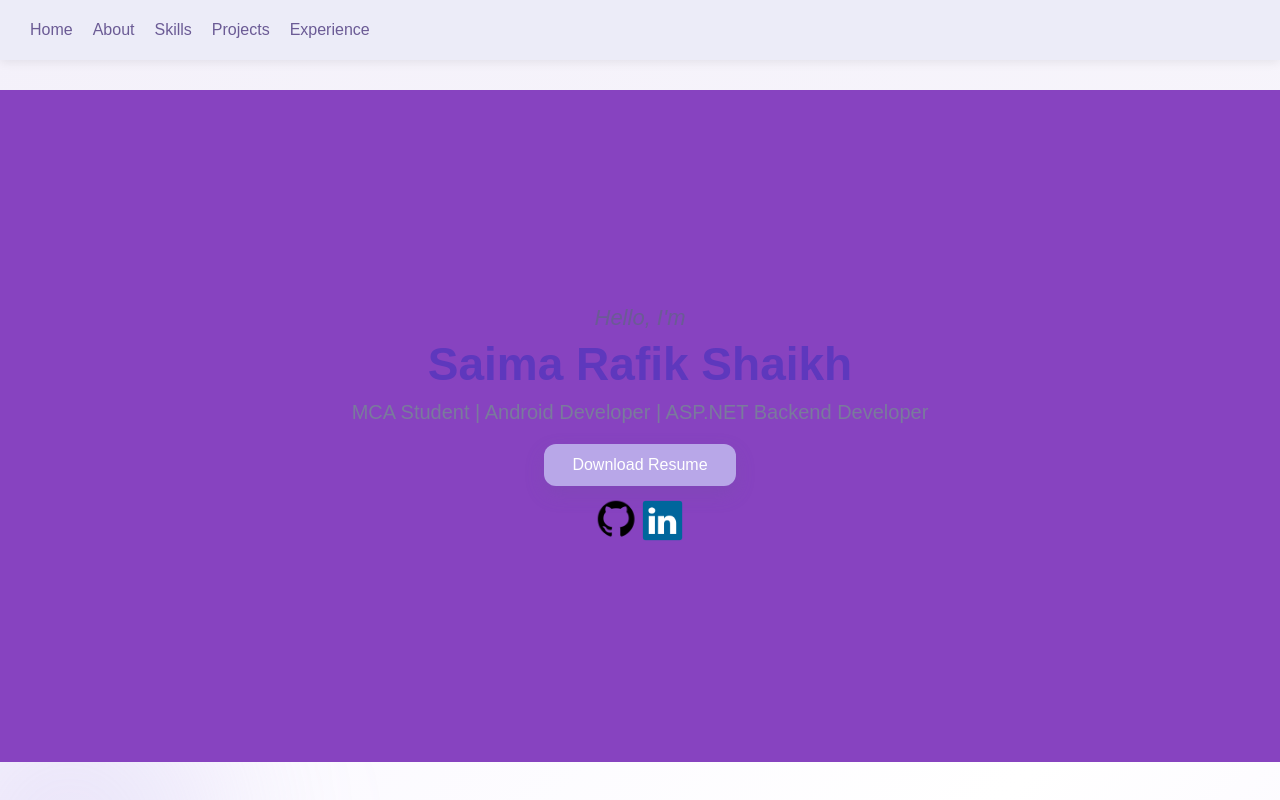
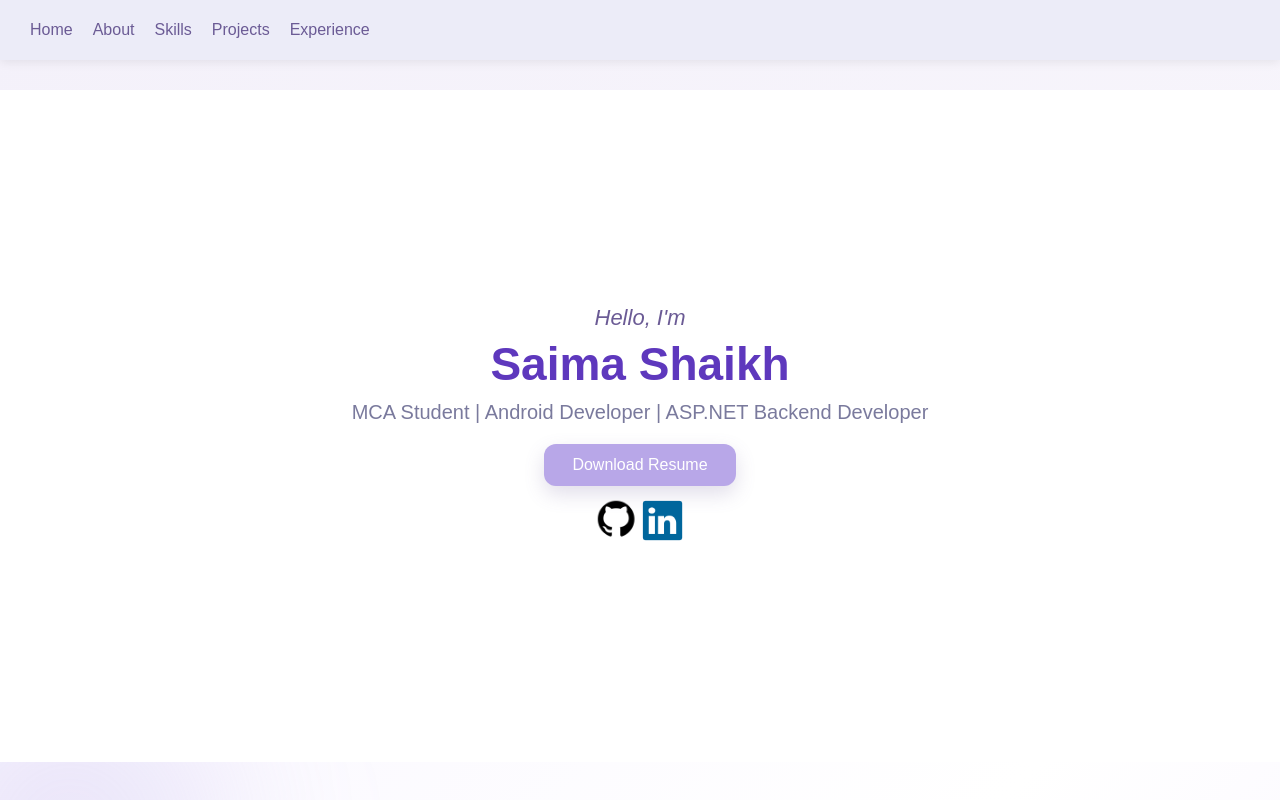
Before and after one commit to saimashaikh30/portfolio, a React (Create React App) app: page / in a window 1280 px wide. Shown: the top 800 px of the page. Built offline with nearby package versions, Linux system fonts and the light colour scheme.

Commit message:
back to normal

```diff
--- a/src/Components/home.js
+++ b/src/Components/home.js
@@ -13,7 +13,7 @@ function Home() {
       alignItems: "center",
       textAlign: "center",
       padding: "20px",
-      backgroundColor: "#8743c0ff"
+      backgroundColor: "#FFFFFF"
     }}
      initial={{ scale: 0 }}
      animate={{ scale: [1.2, 0.95, 1] }}
@@ -37,7 +37,7 @@ function Home() {
         fontWeight: 700,
         marginTop:0
       }}>
-        Saima Rafik Shaikh
+        Saima Shaikh
       </h1>
 
       <h2 style={{
```
